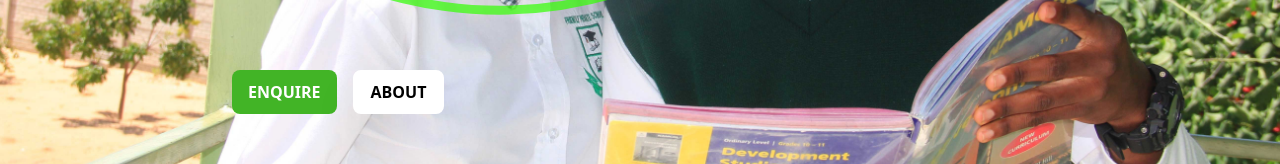
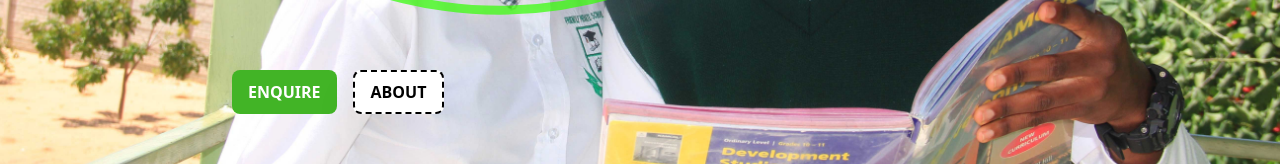
Before and after one commit to Friendly-Private-School/friendly-website, a React (Create React App) app: page / in a window 1280 px wide. Shown: the part 436-600 px from the top of the page. Built offline with nearby package versions, Linux system fonts and the light colour scheme.

Commit message:
hero section button changed

```diff
--- a/src/components/Home/Hero.jsx
+++ b/src/components/Home/Hero.jsx
@@ -57,7 +57,7 @@ const Hero = () => {
                         animate={animation}
                         whileHover={{scale:1.1}}
                         transition={{duration:0.4}}
-                         className='rounded-lg bg-white hover:bg-[#ffffffe6] text-black px-4 py-2 uppercase font-bold border-2 border-white shadow-2xl'>
+                         className='rounded-lg hover:rounded-xl bg-white hover:bg-[#ffffffe6] border-dashed hover:border-dashed hover:border-black text-black px-4 py-2 uppercase font-bold border-2 border-black shadow-2xl'>
                         <Link to='about'>About</Link>
                     </motion.button>
                 </div>
```
